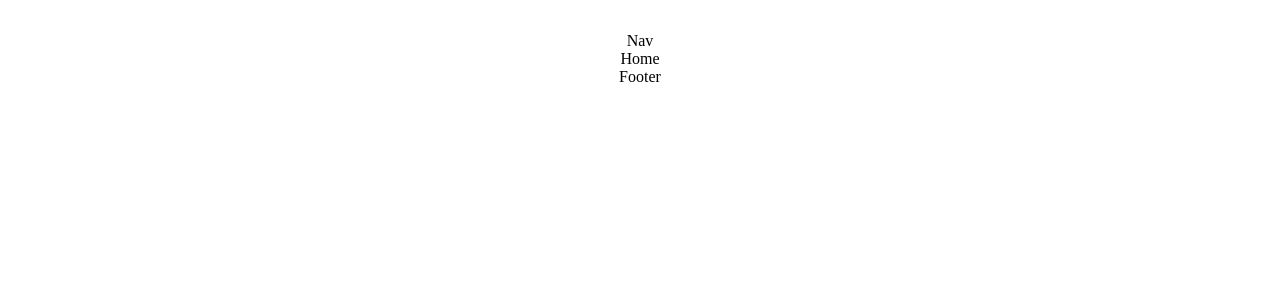
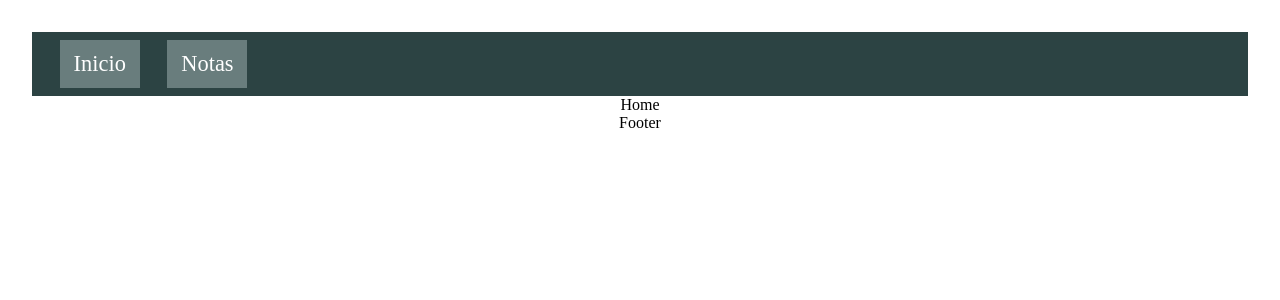
Before and after one commit to agustinfraile/todoApp, a React (Vite) app: page / in a window 1280 px wide. Shown: the top 300 px of the page. Built offline with nearby package versions, Linux system fonts and the light colour scheme.

Commit message:
navbar terminado

```diff
--- a/src/components/Nav/Nav.jsx
+++ b/src/components/Nav/Nav.jsx
@@ -1,9 +1,21 @@
-import React from 'react'
+import React from "react";
+import { Link } from "react-router-dom";
+
+import styles from "./Nav.module.css";
 
 const Nav = () => {
   return (
-    <div>Nav</div>
-  )
-}
+    <nav className={styles.navContainer}>
+      <ul className={styles.navContainer_ul}>
+        <Link to="/" className={styles.navContainer_link}>
+          <li className={styles.navContainer_list}>Inicio</li>
+        </Link>
+        <Link to="/notes" className={styles.navContainer_link}>
+          <li className={styles.navContainer_list}>Notas</li>
+        </Link>
+      </ul>
+    </nav>
+  );
+};
 
-export default Nav
+export default Nav;
--- a/src/components/Nav/Nav.module.css
+++ b/src/components/Nav/Nav.module.css
@@ -0,0 +1,42 @@
+.navContainer {
+    background-color: rgb(44, 67, 67);
+
+    width: 100%;
+    height: 4em;
+}
+
+.navContainer_ul {
+    /* background-color: bisque; */
+
+    width: 20%;
+    height: fit-content;
+    padding: .5em 0;
+    display: flex;
+    justify-content: space-evenly;
+}
+
+.navContainer_link {
+    /* background-color: yellowgreen; */
+
+    text-decoration: none;
+    width: 5em;
+    height: 3em;
+}
+
+.navContainer_list {
+    background-color: rgba(240, 255, 255, 0.306);
+
+    font-size: 1.4em;
+    text-align: center;
+    list-style-type: none;
+    color: #fff;
+    font-weight: 400;
+    padding: .5em;
+    transition: .5s;
+}
+
+.navContainer_list:hover {
+    transform: scale(107%);
+    transition: .3s;
+
+}
```
